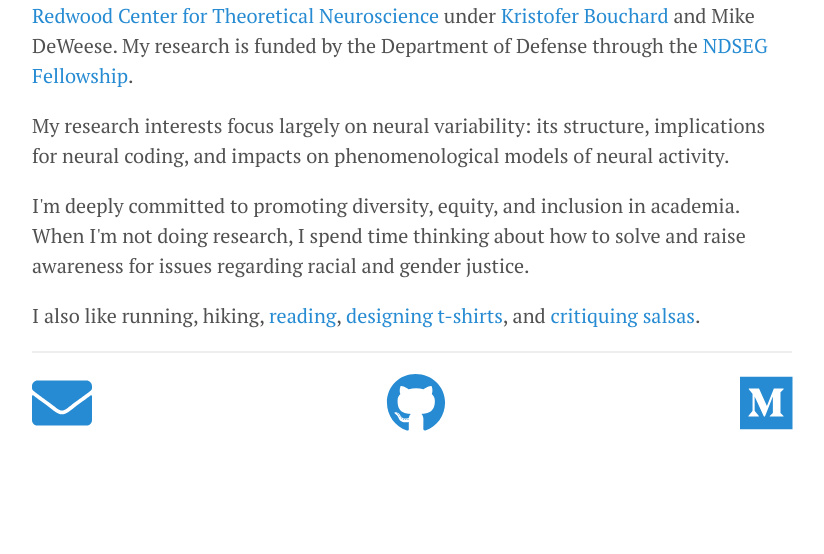
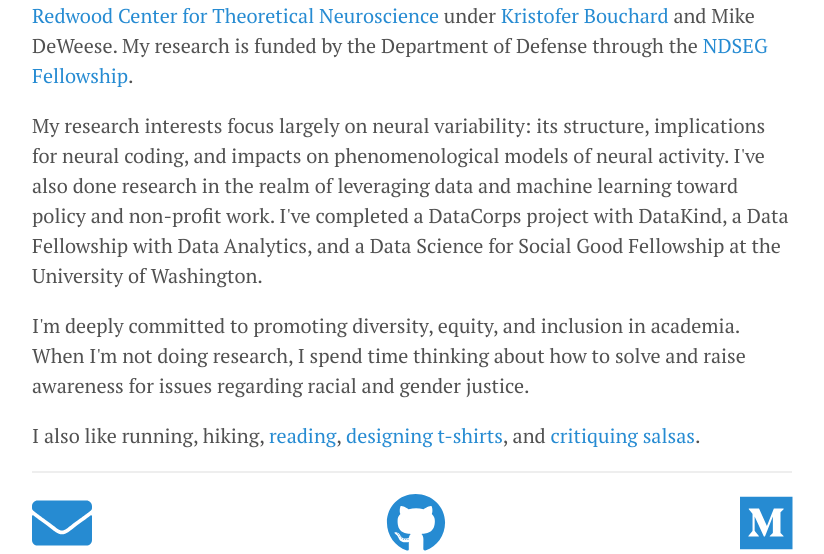
Before and after one commit to pssachdeva/pssachdeva.github.io, a Jekyll site: the page built from index.html, in a window 1280 px wide. Shown: the part 442-996 px from the top of the page, without its empty margins (228-1052 px from the left). Built offline with Jekyll 4.4.1, drawn with Linux system fonts in a browser that asks for light colours; nearby versions of some CDN libraries; the list of posts is cut into pages by our own code; before the commit the page ends 900 px from its top, so only the background shows below that.

Commit message:
update bio

```diff
--- a/index.html
+++ b/index.html
@@ -6,9 +6,19 @@
   <h1>Hi, I'm Pratik.</h1>
   <img src="/pics/pratik_sachdeva.jpg" style="height: 250px;">
 </div>
-<p> I'm a graduate student in the physics department at UC Berkeley. I work in the <a href="http://redwood.berkeley.edu/">Redwood Center for Theoretical Neuroscience</a> under <a href="http://bouchardlab.lbl.gov/">Kristofer Bouchard</a> and Mike DeWeese. My research is funded by the Department of Defense through the <a href="http://www.ndsegfellowships.org/">NDSEG Fellowship</a>.</p>
+<p> I'm a graduate student in the physics department at UC Berkeley. I work in
+  the <a href="http://redwood.berkeley.edu/">Redwood Center for Theoretical
+    Neuroscience</a> under <a href="http://bouchardlab.lbl.gov/">Kristofer
+      Bouchard</a> and Mike DeWeese. My research is funded by the Department
+      of Defense through the <a href="http://www.ndsegfellowships.org/">NDSEG Fellowship</a>.</p>
 
-<p>My research interests focus largely on neural variability: its structure, implications for neural coding, and impacts on phenomenological models of neural activity.</p>
+<p>My research interests focus largely on neural variability: its structure,
+  implications for neural coding, and impacts on phenomenological models of neural activity.
+  I've also done research in the realm of leveraging data and machine learning toward
+  policy and non-profit work. I've completed a DataCorps project with DataKind,
+  a Data Fellowship with Data Analytics, and a Data Science for Social Good
+  Fellowship at the University of Washington.
+</p>
 
 <p>I'm deeply committed to promoting diversity, equity, and inclusion in academia. When I'm not doing research, I spend time thinking about how to solve and raise awareness for issues regarding racial and gender justice.</p>
 
```
